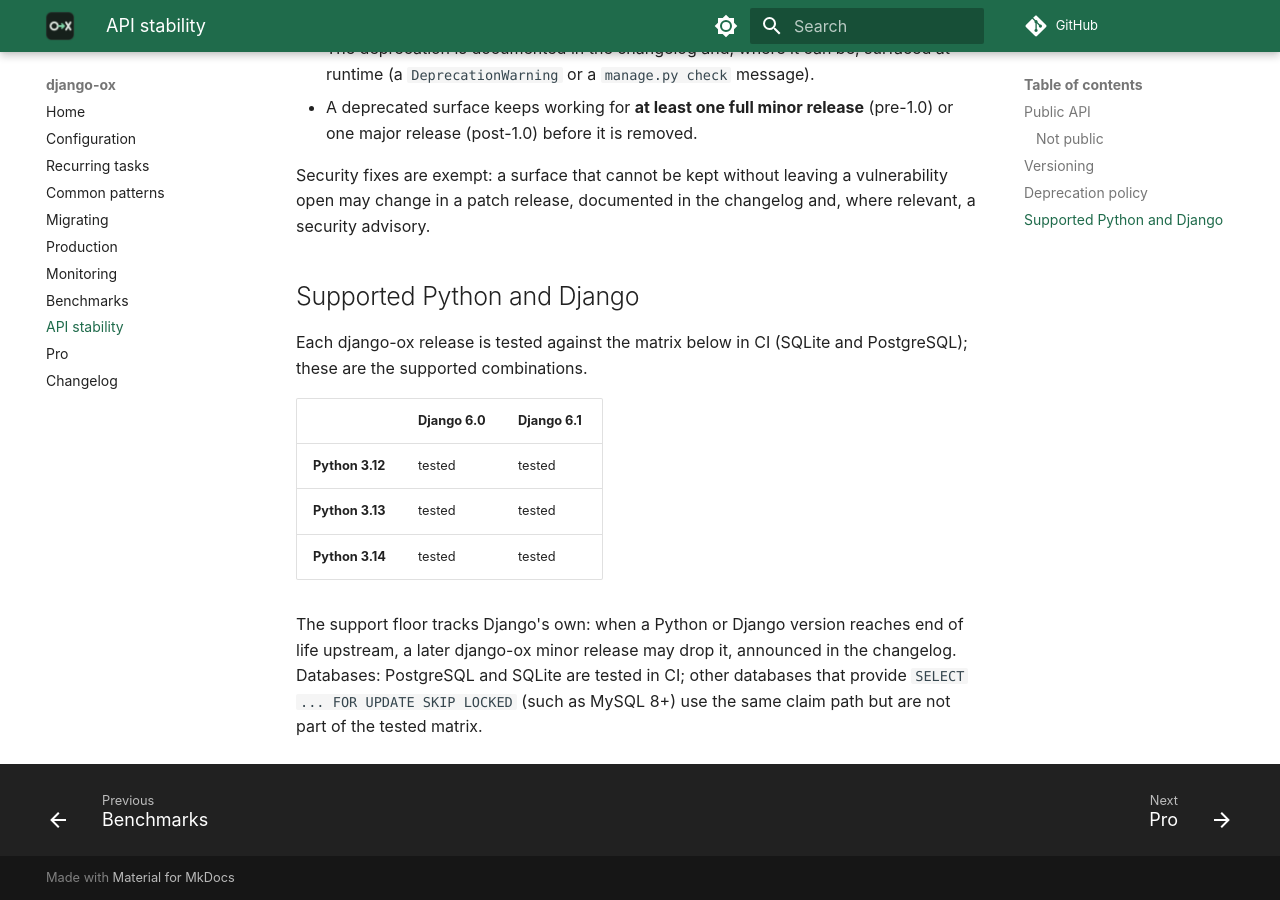
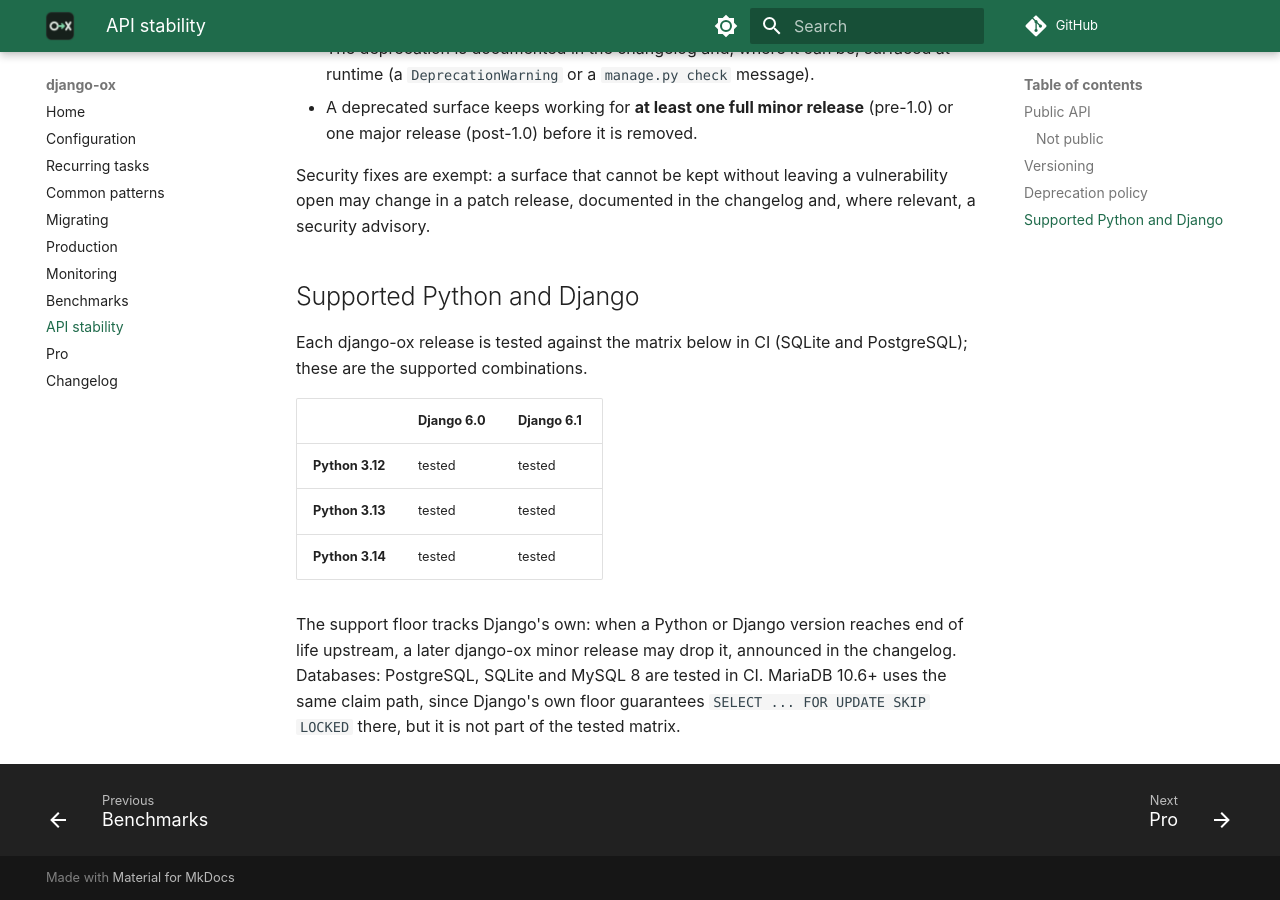
Before and after one commit to oxpull/django-ox, an MkDocs documentation site: the page built from docs/stability.md, in a window 1280 px wide and 900 px high, scrolled down 1623 px. Built offline with MkDocs 1.6.1 and Material for MkDocs 9.7.7, drawn with Linux system fonts in a browser that asks for light colours; comment, search, counter and statistics services are not loaded.

Commit message:
MySQL 8 is in the tested matrix now
The support table said MySQL used the same claim path but was untested. It is
tested in CI as of the previous commit, so the table says so. MariaDB 10.6+ takes
the same path, and Django's version floor guarantees SKIP LOCKED is there, but it
is not in the matrix.

```diff
--- a/docs/stability.md
+++ b/docs/stability.md
@@ -86,6 +86,7 @@
 
 The support floor tracks Django's own: when a Python or Django version
 reaches end of life upstream, a later django-ox minor release may drop it,
-announced in the changelog. Databases: PostgreSQL and SQLite are tested in
-CI; other databases that provide `SELECT ... FOR UPDATE SKIP LOCKED` (such
-as MySQL 8+) use the same claim path but are not part of the tested matrix.
+announced in the changelog. Databases: PostgreSQL, SQLite and MySQL 8 are
+tested in CI. MariaDB 10.6+ uses the same claim path, since Django's own
+floor guarantees `SELECT ... FOR UPDATE SKIP LOCKED` there, but it is not
+part of the tested matrix.
```
